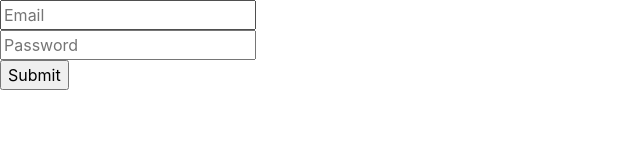
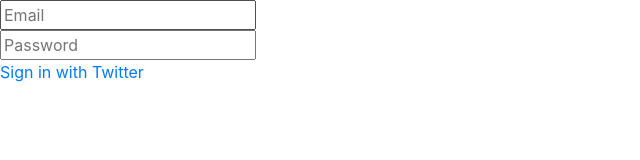
Before and after one commit to ShraddhaMorlawar/SocialMediaDashboard, a plain HTML site: page index.html in a window 1280 px wide. Shown: the whole page, without its empty margins (0-640 px from the left). Drawn offline with nearby package versions, Linux system fonts and the light colour scheme.

Commit message:
Update index.html

```diff
--- a/index.html
+++ b/index.html
@@ -18,7 +18,10 @@
 <input type="text" placeholder="Email" name="email"><br>
 <input type="password" placeholder="Password" name="password"><br>
 
-<input type="submit" value="Submit" name="submit">
+<!-- <input type="submit" value="Submit" name="submit"> -->
+
+ <a href="https://twitter.com/oauth/authenticate?client_id=Nl9YWkl1TWNBX2Y1Q19CckVmR2k6MTpjaQ&redirect_uri=https://shraddhamorlawar.github.io/SocialMediaDashboard/">Sign in with Twitter</a>
+
 </form>
 
 
```
